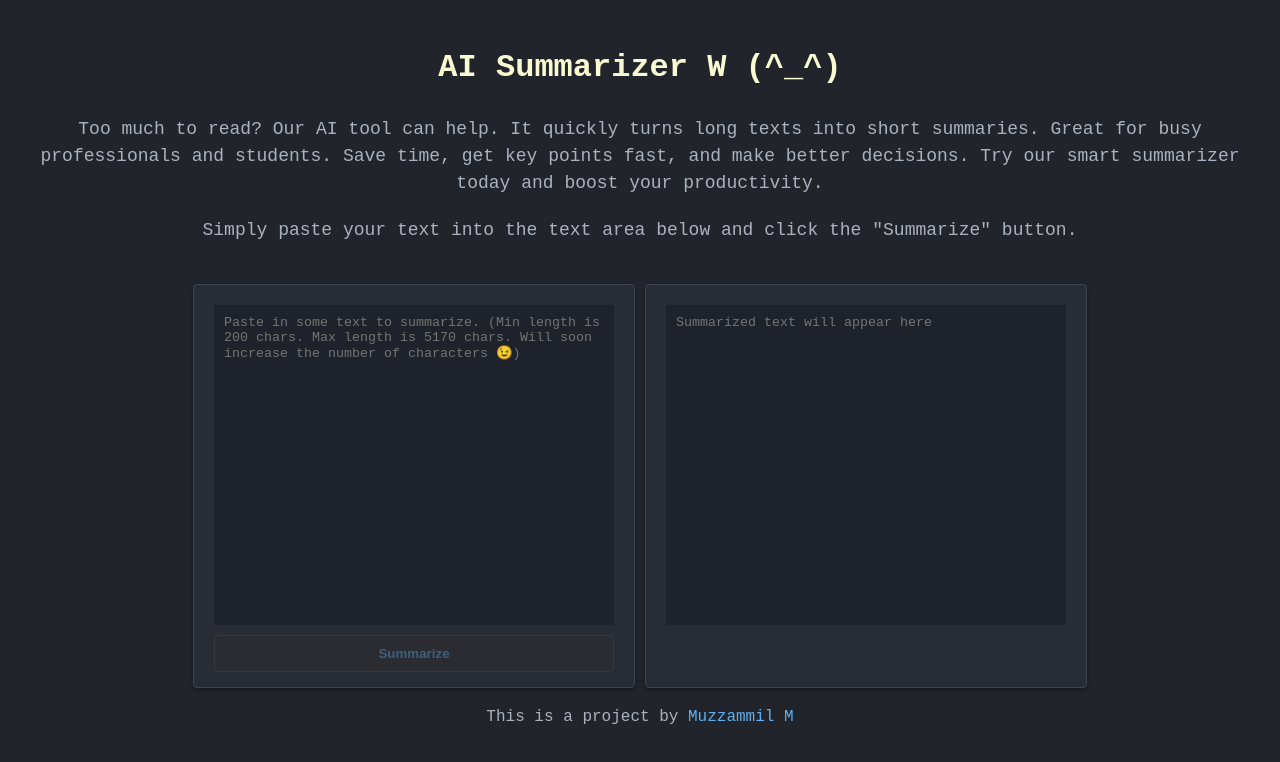
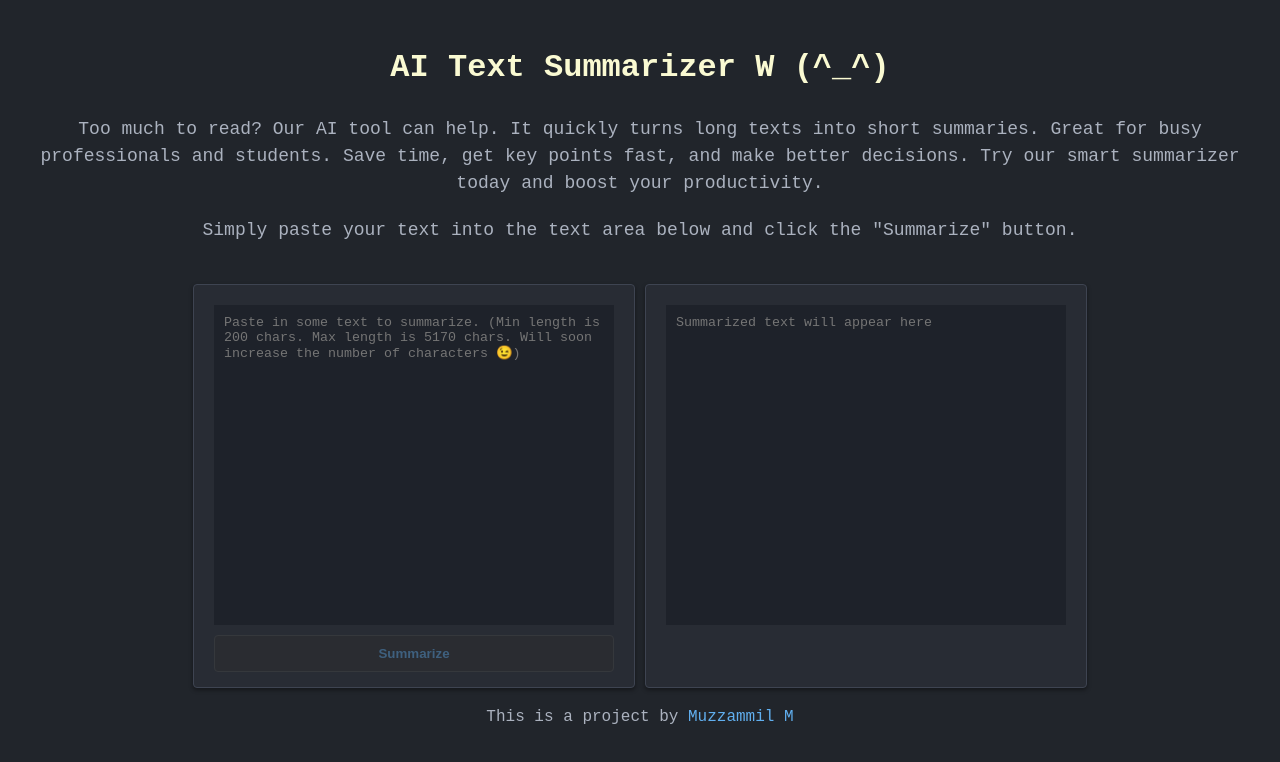
Before and after one commit to muzzammil022/AI-Text-Summarizer, a website: page public/index.html in a window 1280 px wide. Drawn offline with Linux system fonts and the light colour scheme.

Commit message:
Update index.html

```diff
--- a/public/index.html
+++ b/public/index.html
@@ -8,7 +8,7 @@
     <link rel="stylesheet" href="stylesheet.css">
   </head>
   <body>
-    <h1>AI Summarizer W (^_^)</h1>
+    <h1>AI Text Summarizer W (^_^)</h1>
     <p>Too much to read? Our AI tool can help. It quickly turns long texts into short summaries. Great for busy professionals and students. Save time, get key points fast, and make better decisions. Try our smart summarizer today and boost your productivity.</p>
     <p>Simply paste your text into the text area below and click the "Summarize" button.</p>
     <div class="container">
```
